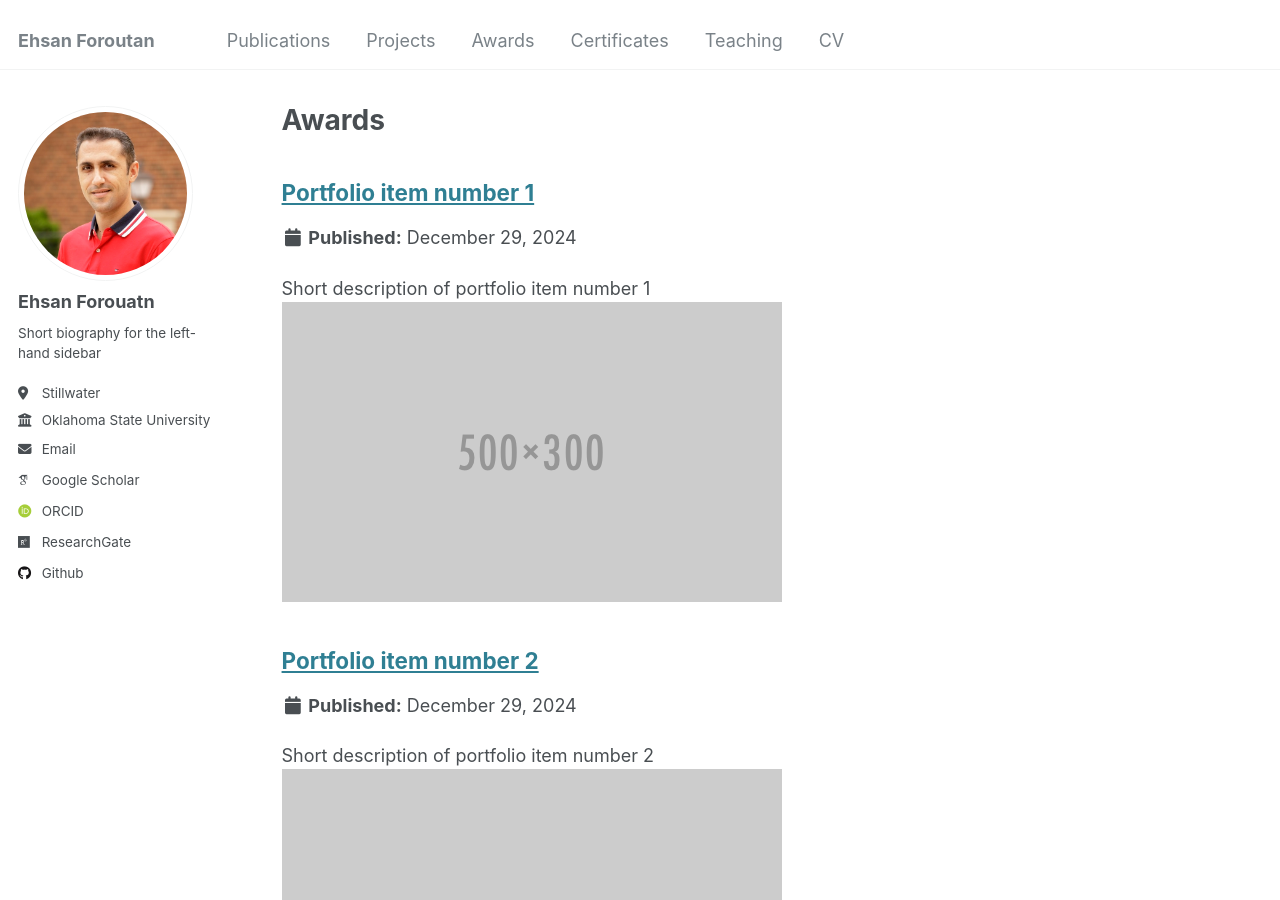
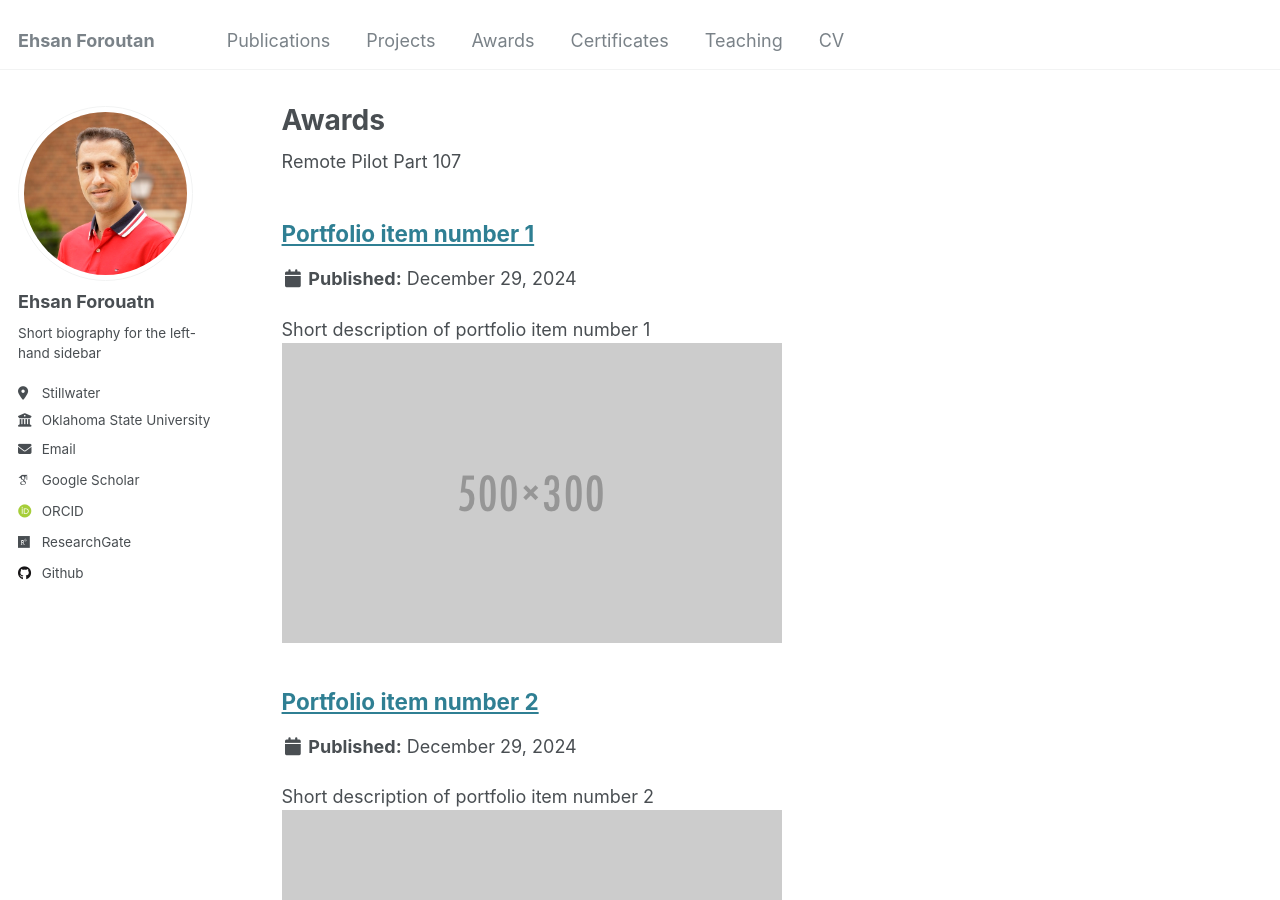
Before and after one commit to eforoutan/eforoutan.github.io, a Jekyll site: the page built from _pages/awards.html, in a window 1280 px wide and 900 px high. Built offline with Jekyll 4.4.1, drawn with Linux system fonts in a browser that asks for light colours; some web fonts are replaced.

Commit message:
Update awards.html

```diff
--- a/_pages/awards.html
+++ b/_pages/awards.html
@@ -7,6 +7,7 @@ author_profile: true
 
 {% include base_path %}
 
+Remote Pilot Part 107
 
 {% for post in site.portfolio %}
   {% include archive-single.html %}
```
